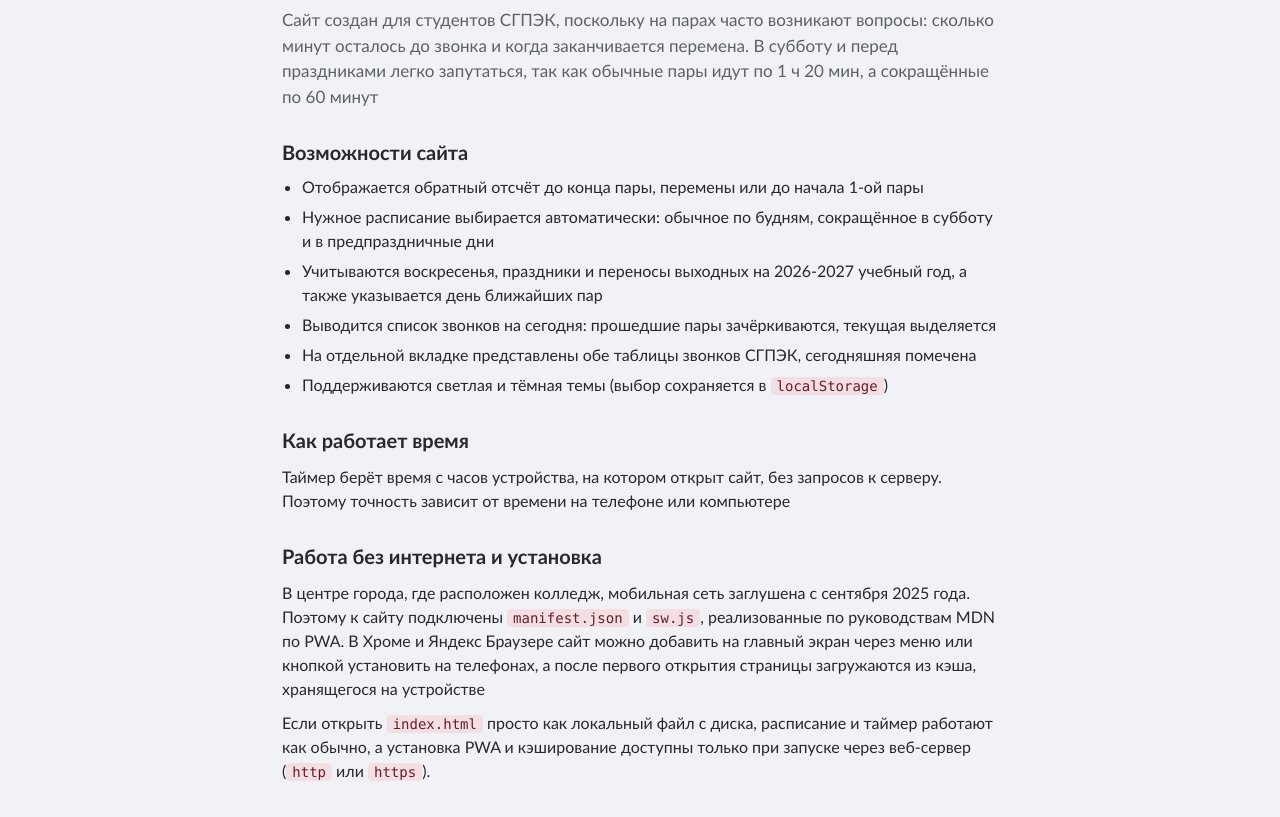
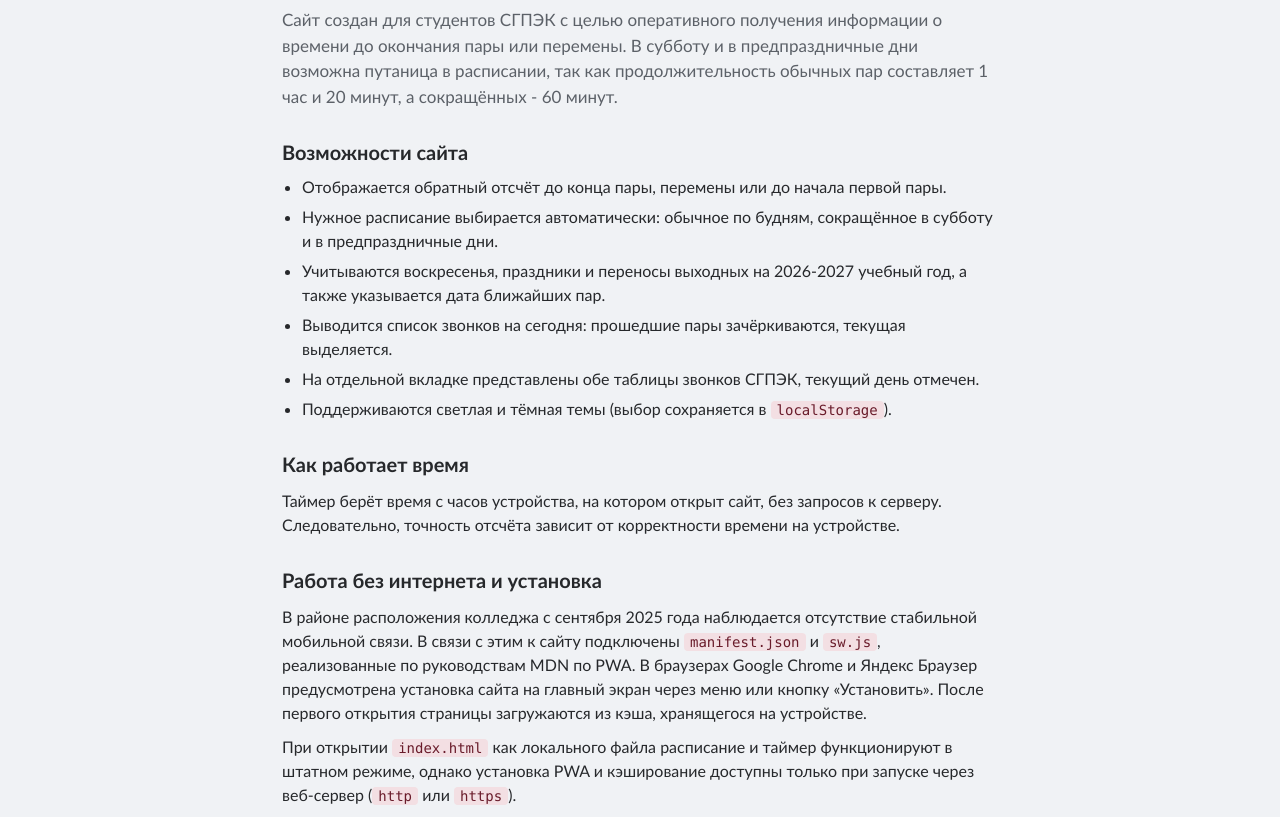
Before and after one commit to darkovvv/site_konkurs, a plain HTML site: page about.html in a window 1280 px wide. Shown: the part 129-946 px from the top of the page. Drawn offline with Linux system fonts and the light colour scheme.

Commit message:
Update about.html

```diff
--- a/about.html
+++ b/about.html
@@ -36,27 +36,27 @@
 
   <main class="container about-page">
     <h1>О проекте</h1>
-    <p class="lead">Сайт создан для студентов СГПЭК, поскольку на парах часто возникают вопросы: сколько минут осталось до звонка и когда заканчивается перемена. В субботу и перед праздниками легко запутаться, так как обычные пары идут по 1 ч 20 мин, а сокращённые по 60 минут</p>
+    <p class="lead">Сайт создан для студентов СГПЭК с целью оперативного получения информации о времени до окончания пары или перемены. В субботу и в предпраздничные дни возможна путаница в расписании, так как продолжительность обычных пар составляет 1 час и 20 минут, а сокращённых - 60 минут.</p>
 
     <h2>Возможности сайта</h2>
     <ul>
-      <li>Отображается обратный отсчёт до конца пары, перемены или до начала 1-ой пары</li>
-      <li>Нужное расписание выбирается автоматически: обычное по будням, сокращённое в субботу и в предпраздничные дни</li>
-      <li>Учитываются воскресенья, праздники и переносы выходных на 2026-2027 учебный год, а также указывается день ближайших пар</li>
-      <li>Выводится список звонков на сегодня: прошедшие пары зачёркиваются, текущая выделяется</li>
-      <li>На отдельной вкладке представлены обе таблицы звонков СГПЭК, сегодняшняя помечена</li>
-      <li>Поддерживаются светлая и тёмная темы (выбор сохраняется в <code>localStorage</code>)</li>
+      <li>Отображается обратный отсчёт до конца пары, перемены или до начала первой пары.</li>
+      <li>Нужное расписание выбирается автоматически: обычное по будням, сокращённое в субботу и в предпраздничные дни.</li>
+      <li>Учитываются воскресенья, праздники и переносы выходных на 2026-2027 учебный год, а также указывается дата ближайших пар.</li>
+      <li>Выводится список звонков на сегодня: прошедшие пары зачёркиваются, текущая выделяется.</li>
+      <li>На отдельной вкладке представлены обе таблицы звонков СГПЭК, текущий день отмечен.</li>
+      <li>Поддерживаются светлая и тёмная темы (выбор сохраняется в <code>localStorage</code>).</li>
     </ul>
 
     <h2>Как работает время</h2>
-    <p>Таймер берёт время с часов устройства, на котором открыт сайт, без запросов к серверу. Поэтому точность зависит от времени на телефоне или компьютере</p>
+    <p>Таймер берёт время с часов устройства, на котором открыт сайт, без запросов к серверу. Следовательно, точность отсчёта зависит от корректности времени на устройстве.</p>
 
     <h2>Работа без интернета и установка</h2>
-    <p>В центре города, где расположен колледж, мобильная сеть заглушена с сентября 2025 года. Поэтому к сайту подключены <code>manifest.json</code> и <code>sw.js</code>, реализованные по руководствам MDN по PWA. В Хроме и Яндекс Браузере сайт можно добавить на главный экран через меню или кнопкой установить на телефонах, а после первого открытия страницы загружаются из кэша, хранящегося на устройстве</p>
-    <p>Если открыть <code>index.html</code> просто как локальный файл с диска, расписание и таймер работают как обычно, а установка PWA и кэширование доступны только при запуске через веб-сервер (<code>http</code> или <code>https</code>).</p>
+    <p>В районе расположения колледжа с сентября 2025 года наблюдается отсутствие стабильной мобильной связи. В связи с этим к сайту подключены <code>manifest.json</code> и <code>sw.js</code>, реализованные по руководствам MDN по PWA. В браузерах Google Chrome и Яндекс Браузер предусмотрена установка сайта на главный экран через меню или кнопку «Установить». После первого открытия страницы загружаются из кэша, хранящегося на устройстве.</p>
+    <p>При открытии <code>index.html</code> как локального файла расписание и таймер функционируют в штатном режиме, однако установка PWA и кэширование доступны только при запуске через веб-сервер (<code>http</code> или <code>https</code>).</p>
 
     <h2>Стек и ресурсы</h2>
-    <p>Проект написан на чистых HTML, CSS и JavaScript без фреймворков. Манифест и Service Worker настроены по справочнику MDN, иконки колокольчика нарисованы на телефоне в приложении PixelLab</p>
+    <p>Проект написан на чистых HTML, CSS и JavaScript без фреймворков. Манифест и Service Worker настроены по справочнику MDN, иконки созданы в приложении PixelLab.</p>
 
     <h2>Автор</h2>
     <div class="about-credits">
```
